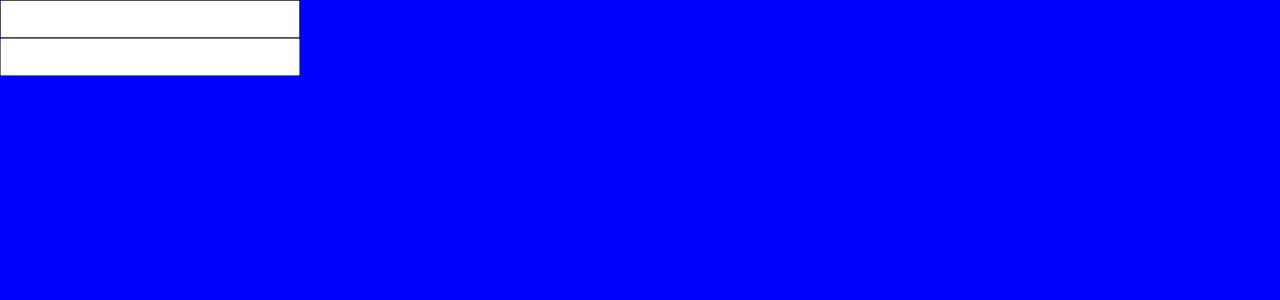
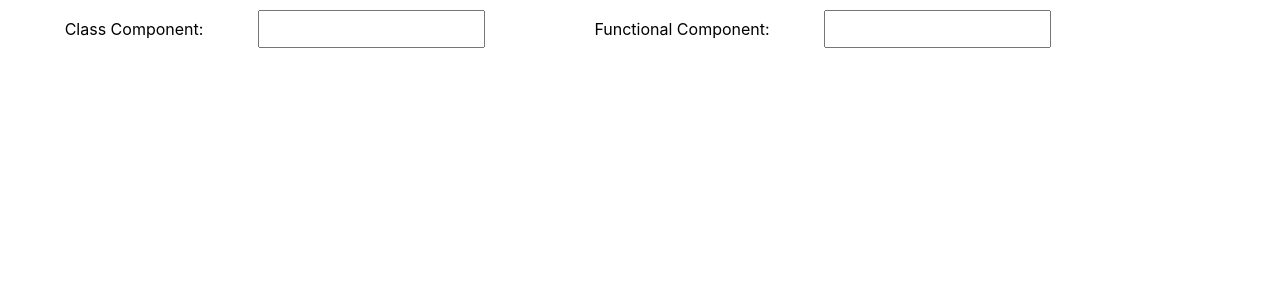
Before and after one commit to BrunoDeMarco/react-autocomplete, a React (Create React App) app: page / in a window 1280 px wide. Shown: the top 300 px of the page. Built offline with nearby package versions, Linux system fonts and the light colour scheme.

Commit message:
Some style improvements

```diff
--- a/src/App.css
+++ b/src/App.css
@@ -38,6 +38,13 @@
 }
 
 .app-container{
-  height: 100vh;
-  background-color: blue;
+  display: grid;
+  grid-template-columns: auto auto auto;
+  padding: 10px;
 }
+
+.grid-item{
+  display: flex;
+  justify-content: space-evenly;
+  align-items: center;
+}
--- a/src/App.js
+++ b/src/App.js
@@ -1,14 +1,16 @@
 import "./App.css";
-import AutoComplete from './AutoComplete/AutoComplete';
+import AutoComplete from "./AutoComplete/AutoComplete";
 import { FunctionalAutoComplete } from "./AutoComplete/FunctionalAutoComplete";
 
 function App() {
   return (
-    <div className={'app-container'}>
-      <div style={{width: '300px'}}>
+    <div className={"app-container"}>
+      <div className={"grid-item"}>
+        Class Component:
         <AutoComplete />
       </div>
-      <div style={{width: '300px'}}>
+      <div className={"grid-item"}>
+        Functional Component:
         <FunctionalAutoComplete />
       </div>
     </div>
--- a/src/AutoComplete/AutoComplete.css
+++ b/src/AutoComplete/AutoComplete.css
@@ -20,6 +20,7 @@ input{
     overflow: hidden;
     overflow-y: auto;
     z-index: 2;
+    border: 1px solid #f5f5f5;
 }
 
 .autocomplete-option{
```
Also changed, not shown: src/index.js (+5 -5 lines).
